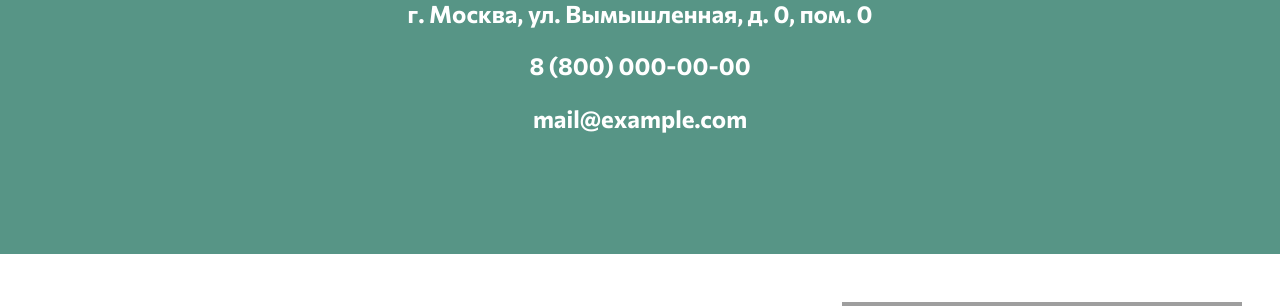
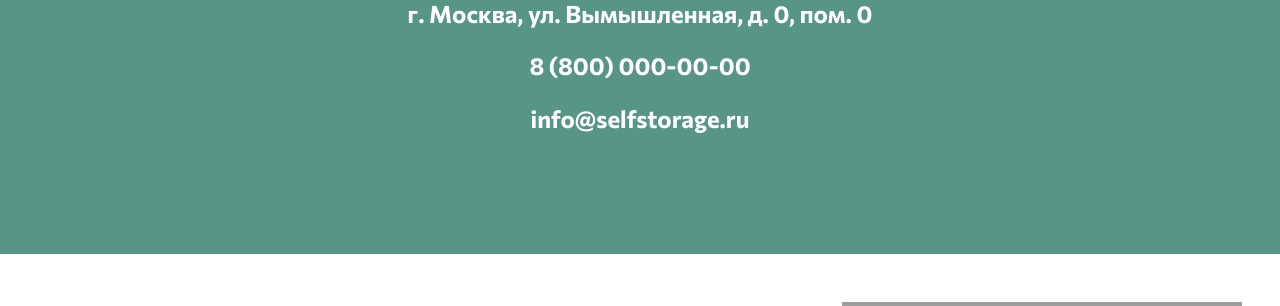
Before and after one commit to gennadis/self-storage, a Django app: page /contacts in a window 1280 px wide. Shown: the part 258-564 px from the top of the page. Run offline with Django 4.2, Linux system fonts and the light colour scheme; parts of the project's set-up code (start-up, migrations or seed data) failed here and were passed over; grey boxes are pictures that could not be loaded.

Commit message:
Fix email address on `contacts` page

```diff
--- a/src/templates/contacts.html
+++ b/src/templates/contacts.html
@@ -11,7 +11,7 @@ Selfstorage | 404
 		<div class="d-flex flex-column align-items-center">
 			<h4 class="text-white text-center fw-bold mb-4">г. Москва, ул. Вымышленная, д. 0, пом. 0</h4>
 			<h4 class="text-white text-center fw-bold mb-4">8 (800) 000-00-00</h4>
-			<h4 class="text-white text-center fw-bold mb-4">mail@example.com</h4>
+			<h4 class="text-white text-center fw-bold mb-4">info@selfstorage.ru</h4>
 
 		</div>
 	</div>
```
